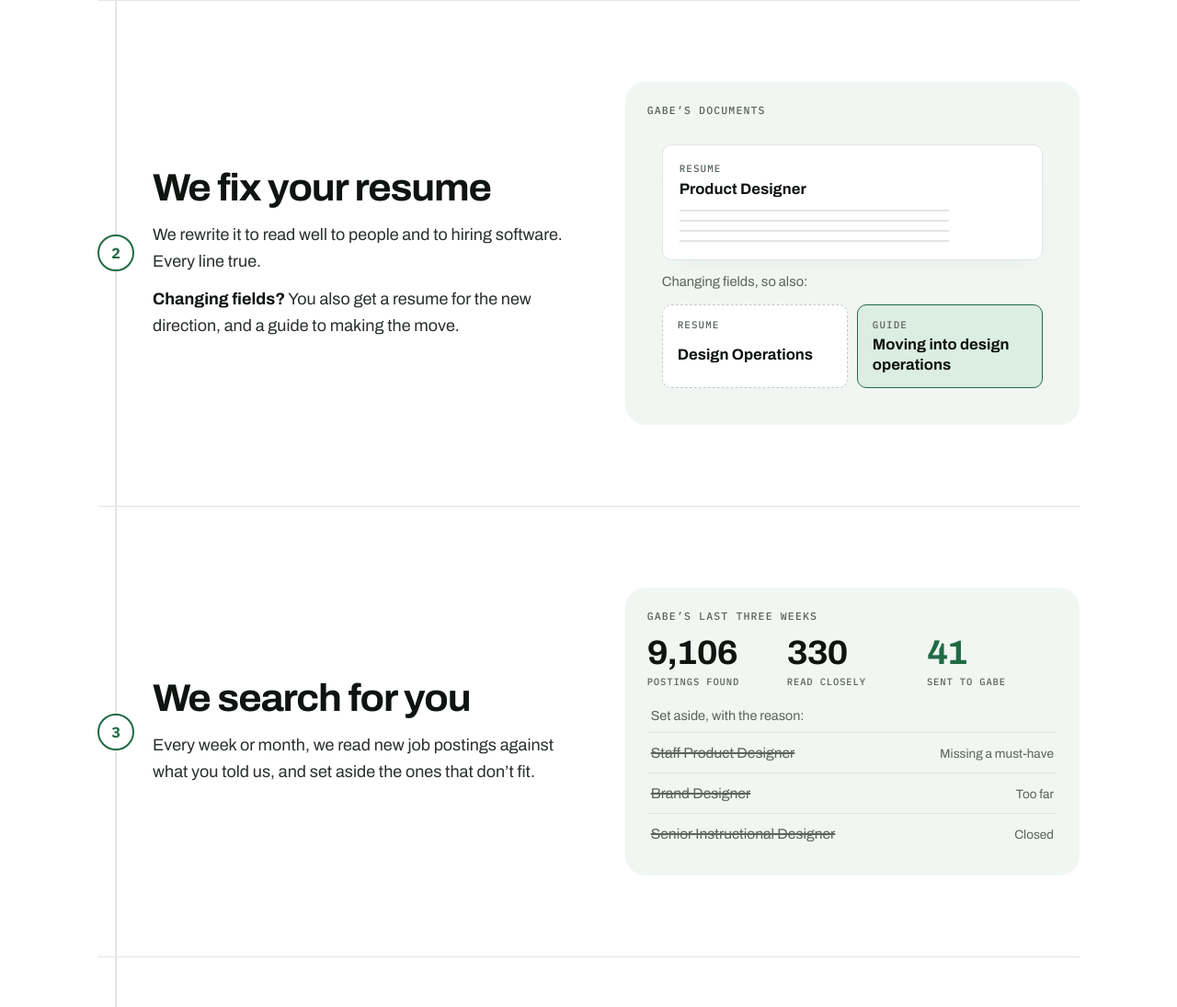
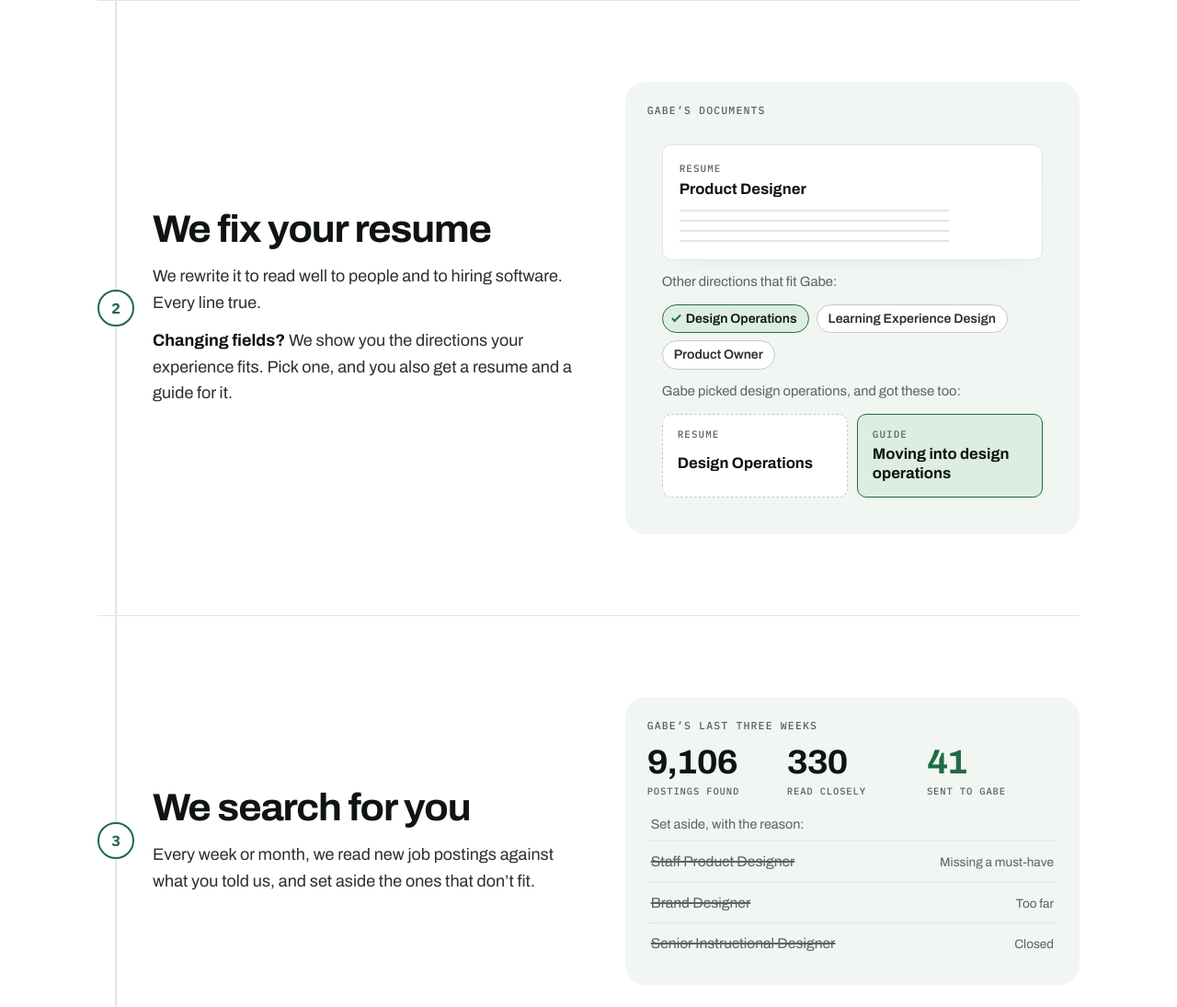
Before and after one commit to ZachMeditates/ZachMeditates.github.io, a plain HTML site: page index.html in a window 1280 px wide. Shown: the part 1295-2390 px from the top of the page at 92% size. Drawn offline with Linux system fonts and the light colour scheme.

Commit message:
Every example shows the directions that fit, and the one picked

```diff
--- a/assets/site.css
+++ b/assets/site.css
@@ -447,6 +447,10 @@ s { text-decoration: line-through; text-decoration-thickness: 1.5px; text-decora
 .paper.extra { border-style: dashed; border-color: var(--line-strong); box-shadow: none; }
 .paper.guide { border-color: var(--green); background: var(--green-wash); box-shadow: none; }
 .docs-note { font-size: .92rem; color: var(--soft); }
+.options { display: flex; flex-wrap: wrap; gap: 8px; }
+.opt { display: inline-flex; align-items: center; gap: 8px; padding: 6px 12px; border: 1px solid var(--line-strong); border-radius: 999px; background: var(--paper); font: 600 .88rem/1.25 var(--sans); color: var(--text); }
+.opt.picked { border-color: var(--green); background: var(--green-wash); color: var(--ink); }
+.opt.picked::before { content: ''; flex: none; width: 5px; height: 10px; border: solid var(--green); border-width: 0 2px 2px 0; rotate: 45deg; translate: 0 -2px; }
 
 /* 3: the search */
 .counts { display: grid; grid-template-columns: repeat(3, minmax(0, 1fr)); gap: 10px; padding-bottom: 6px; }
@@ -499,6 +503,10 @@ s { text-decoration: line-through; text-decoration-thickness: 1.5px; text-decora
 :root[data-theme="retro"] .paper-t { color: #FFFFFF; }
 :root[data-theme="retro"] .paper-lines { background: repeating-linear-gradient(to bottom, #555566 0 2px, transparent 2px 11px); margin-inline: auto; }
 :root[data-theme="retro"] .paper.guide { background: #000000; border: 1px solid #FFFF00; }
+:root[data-theme="retro"] .options { justify-content: center; }
+:root[data-theme="retro"] .opt { border-radius: 0; background: transparent; border-color: #8A8AA0; color: #FFFFFF; }
+:root[data-theme="retro"] .opt.picked { border-color: #FFFF00; color: #FFFF00; }
+:root[data-theme="retro"] .opt.picked::before { border-color: #FFFF00; }
 :root[data-theme="retro"] .count .n { color: #FFFFFF; font-stretch: normal; }
 :root[data-theme="retro"] .count.sent .n { color: #FFFF00; }
 :root[data-theme="retro"] .count .l { letter-spacing: 0; text-transform: none; font: 400 .95rem/1.3 var(--sans); color: #D0D0D0; }
--- a/assets/story.js
+++ b/assets/story.js
@@ -15,7 +15,8 @@
         ['What do you need?', 'At least $85,000.'],
         ['Deal breakers?', 'Five days a week in an office.'],
       ],
-      resume: 'Product Designer', pivot: 'Design Operations',
+      resume: 'Product Designer', pivot: 'Design Operations', picked: 'design operations',
+      also: ['Learning Experience Design', 'Product Owner'],
       guide: 'Moving into design operations',
     },
     nurse: {
@@ -25,7 +26,8 @@
         ['What do you need?', 'Day shifts, and at least $50,000.'],
         ['Deal breakers?', 'Nights.'],
       ],
-      resume: 'Licensed Practical Nurse', pivot: 'Utilization Review',
+      resume: 'Licensed Practical Nurse', pivot: 'Utilization Review', picked: 'utilization review',
+      also: ['Care Coordination', 'Prior Authorization'],
       guide: 'Moving from the clinic to review work',
     },
     qa: {
@@ -35,17 +37,20 @@
         ['What do you need?', 'At least $95,000.'],
         ['Deal breakers?', 'Writing code all day.'],
       ],
-      resume: 'Quality Assurance Lead', pivot: 'IT Compliance',
+      resume: 'Quality Assurance Lead', pivot: 'IT Compliance', picked: 'IT compliance',
+      also: ['Product Owner', 'Business Analysis'],
       guide: 'From QA lead to compliance',
     },
     sales: {
       a: 'a healthcare sales director', tint: '#9A5B2E',
       talk: [
-        ['What do you want?', 'Healthcare business development.'],
+        ['What do you want?', 'Healthcare business development, or close to it.'],
         ['What do you need?', 'Base pay of at least $110,000.'],
         ['Deal breakers?', 'Commission only, or moving.'],
       ],
-      resume: 'Healthcare Business Development', pivot: '', guide: '',
+      resume: 'Healthcare Business Development', pivot: 'Physician Relations', picked: 'physician relations',
+      also: ['Provider Network Management', 'Strategic Accounts'],
+      guide: 'From business development to physician relations',
     },
   };
   const SHORT = { place: 'Too far', requirement: 'Missing a must-have', hours: 'Wrong hours', pay: 'Pay too low', closed: 'Closed', fit: 'Not a fit' };
@@ -99,14 +104,14 @@
   const main = paper('Resume', s.resume, 'main');
   main.append(make('span', 'paper-lines'));
   docs.append(main);
-  if (s.pivot) {
-    docs.append(make('p', 'docs-note', 'Changing fields, so also:'));
-    const fan = make('div', 'fan');
-    fan.append(paper('Resume', s.pivot, 'extra'), paper('Guide', s.guide, 'guide'));
-    docs.append(fan);
-  } else {
-    docs.append(make('p', 'docs-note', `Staying in the same field, so one sharp resume.`));
-  }
+  docs.append(make('p', 'docs-note', `Other directions that fit ${first(p)}:`));
+  const options = make('div', 'options');
+  options.append(make('span', 'opt picked', s.pivot), ...s.also.map((o) => make('span', 'opt', o)));
+  docs.append(options);
+  docs.append(make('p', 'docs-note', `${first(p)} picked ${s.picked}, and got these too:`));
+  const fan = make('div', 'fan');
+  fan.append(paper('Resume', s.pivot, 'extra'), paper('Guide', s.guide, 'guide'));
+  docs.append(fan);
 
   // 3: the search
   const search = el('search');
--- a/index.html
+++ b/index.html
@@ -73,11 +73,11 @@
           <div class="step-text">
             <h2>We fix your resume</h2>
             <p>We rewrite it to read well to people and to hiring software. Every line true.</p>
-            <p><b>Changing fields?</b> You also get a resume for the new direction, and a guide to making the move.</p>
+            <p><b>Changing fields?</b> We show you the directions your experience fits. Pick one, and you also get a resume and a guide for it.</p>
           </div>
           <figure class="step-visual">
             <figcaption class="cap-line"><span data-first>Gabe</span>&rsquo;s documents</figcaption>
-            <div class="docs" id="docs" aria-live="polite"><div class="paper main"><span class="paper-k">Resume</span><span class="paper-t">Product Designer</span><span class="paper-lines"></span></div><p class="docs-note">Changing fields, so also:</p><div class="fan"><div class="paper extra"><span class="paper-k">Resume</span><span class="paper-t">Design Operations</span></div><div class="paper guide"><span class="paper-k">Guide</span><span class="paper-t">Moving into design operations</span></div></div></div>
+            <div class="docs" id="docs" aria-live="polite"><div class="paper main"><span class="paper-k">Resume</span><span class="paper-t">Product Designer</span><span class="paper-lines"></span></div><p class="docs-note">Other directions that fit Gabe:</p><div class="options"><span class="opt picked">Design Operations</span><span class="opt">Learning Experience Design</span><span class="opt">Product Owner</span></div><p class="docs-note">Gabe picked design operations, and got these too:</p><div class="fan"><div class="paper extra"><span class="paper-k">Resume</span><span class="paper-t">Design Operations</span></div><div class="paper guide"><span class="paper-k">Guide</span><span class="paper-t">Moving into design operations</span></div></div></div>
           </figure>
         </li>
         <li class="step" id="step-3">
```
